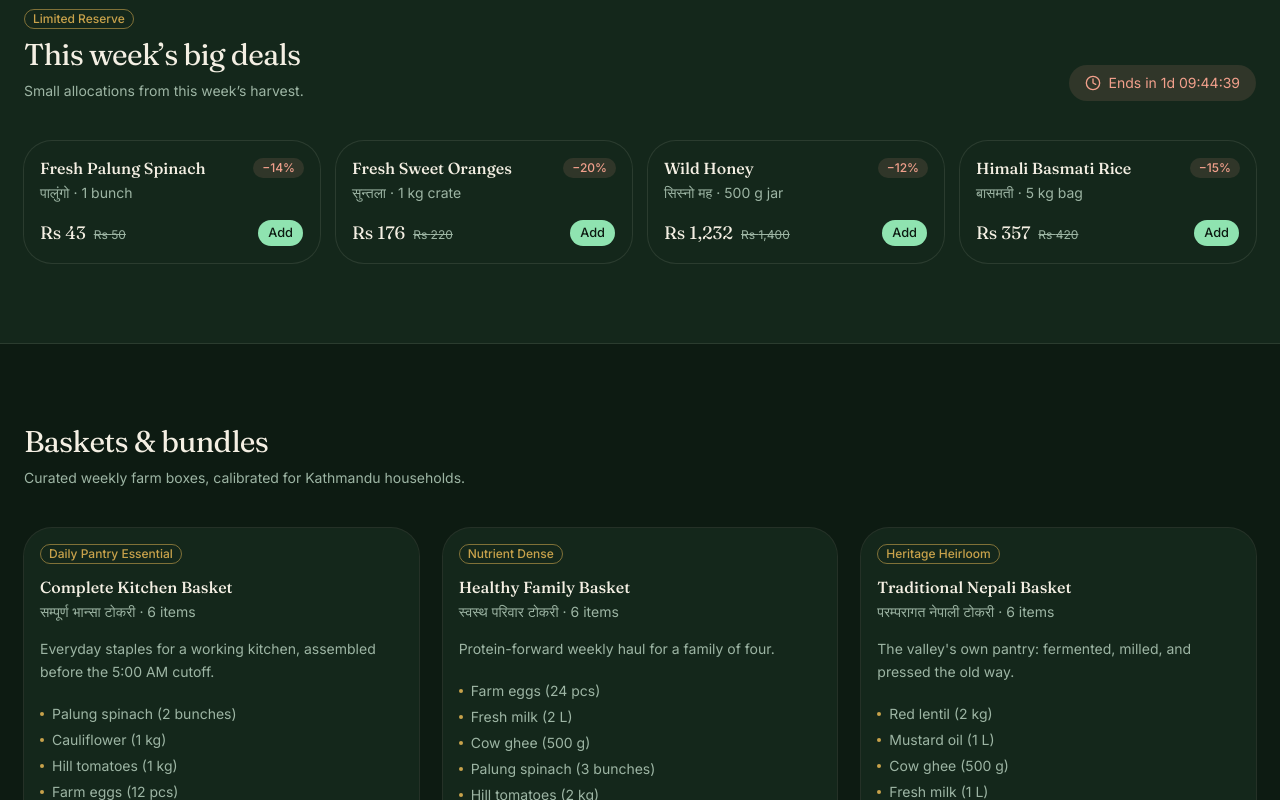
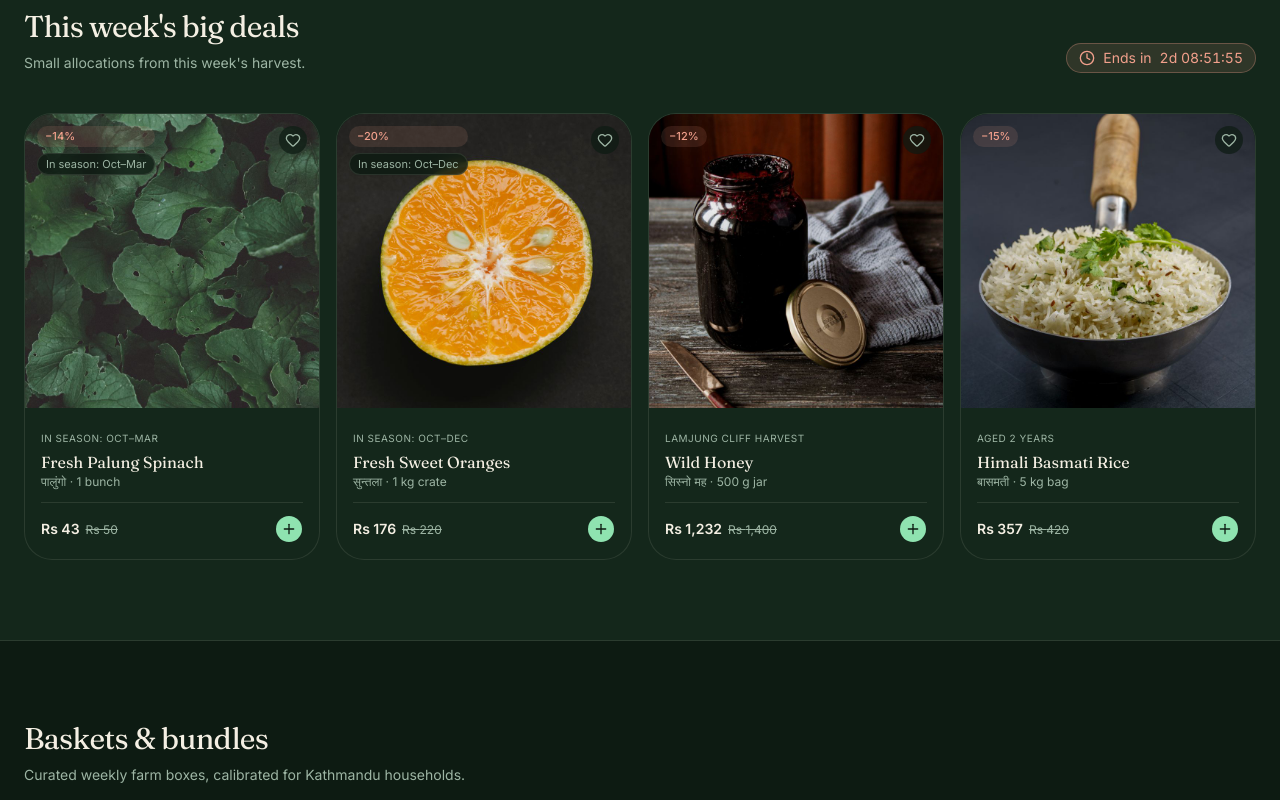
Before and after one commit to Raktapyas/local-organic-mart, a Next.js app: page / in a window 1280 px wide. Shown: the part 1620-2420 px from the top of the page. Built offline with nearby package versions, Linux system fonts and the light colour scheme.

Commit message:
feat: extract shared product, section, and countdown components

```diff
--- a/src/app/page.tsx
+++ b/src/app/page.tsx
@@ -3,7 +3,6 @@ import Link from "next/link";
 import {
   ArrowRight,
   Camera,
-  Clock,
   MapPin,
   Search,
   ShieldCheck,
@@ -26,13 +25,15 @@ import {
 } from "lucide-react";
 import type { LucideIcon } from "lucide-react";
 
+import { CountdownChip } from "@/components/countdown-chip";
+import { ProductCard } from "@/components/product-card";
+import { SectionHeader } from "@/components/section-header";
 import { SiteFooter } from "@/components/site-footer";
 import { SiteHeader } from "@/components/site-header";
 import { Badge } from "@/components/ui/badge";
 import { Button } from "@/components/ui/button";
 import {
   Card,
-  CardAction,
   CardContent,
   CardDescription,
   CardHeader,
@@ -42,13 +43,13 @@ import {
   baskets,
   categories,
   dishes,
-  discountPercent,
   farmers,
   heroImage,
   farmerBandImage,
   offerProduct,
   offers,
   restaurantBandImage,
+  dealsCloseAt,
   type CategoryIconName,
   type Product,
 } from "@/lib/data";
@@ -135,12 +136,10 @@ export default function Home() {
 
         {/* Category rail */}
         <section className="mx-auto w-full max-w-7xl px-6 py-20">
-          <div className="flex flex-col gap-2">
-            <h2 className="text-3xl tracking-tight">Foraged &amp; Cultivated</h2>
-            <p className="text-sm text-muted-foreground">
-              Ten departments, filled from the morning harvest.
-            </p>
-          </div>
+          <SectionHeader
+            title="Foraged & Cultivated"
+            subline="Ten departments, filled from the morning harvest."
+          />
 
           <ul className="mt-10 grid grid-cols-2 gap-4 sm:grid-cols-3 lg:grid-cols-5">
             {categories.map((category) => {
@@ -182,69 +181,29 @@ export default function Home() {
         <section className="border-y border-foreground/10 bg-card">
           <div className="mx-auto w-full max-w-7xl px-6 py-20">
             <div className="flex flex-wrap items-end justify-between gap-6">
-              <div className="flex flex-col gap-2">
-                <Badge variant="outline" className="w-fit border-gold/60 text-gold">
-                  Limited Reserve
-                </Badge>
-                <h2 className="text-3xl tracking-tight">This week&rsquo;s big deals</h2>
-                <p className="text-sm text-muted-foreground">
-                  Small allocations from this week&rsquo;s harvest.
-                </p>
-              </div>
-              <span className="inline-flex items-center gap-2 rounded-full bg-coral/12 px-4 py-2 text-sm text-coral">
-                <Clock className="size-4" aria-hidden />
-                Ends in 1d 09:44:39
-              </span>
+              <SectionHeader
+                title="This week's big deals"
+                subline="Small allocations from this week's harvest."
+              />
+              <CountdownChip closesAt={dealsCloseAt} />
             </div>
 
             <ul className="mt-10 grid gap-4 sm:grid-cols-2 lg:grid-cols-4">
-              {dealProducts.map((product) => {
-                const off = discountPercent(product);
-                return (
-                  <li key={product.id}>
-                    <Card className="h-full">
-                      <CardHeader>
-                        <CardTitle>{product.name}</CardTitle>
-                        <CardDescription>
-                          {product.nepaliName} &middot; {product.unit}
-                        </CardDescription>
-                        <CardAction>
-                          {off !== null && (
-                            <Badge className="bg-coral/12 text-coral">
-                              &minus;{off}%
-                            </Badge>
-                          )}
-                        </CardAction>
-                      </CardHeader>
-                      <CardContent className="mt-auto flex items-center justify-between gap-3">
-                        <span className="flex items-baseline gap-2">
-                          <span className="font-heading text-lg">Rs {npr.format(product.price)}</span>
-                          {product.oldPrice && (
-                            <span className="text-xs text-muted-foreground line-through">
-                              Rs {npr.format(product.oldPrice)}
-                            </span>
-                          )}
-                        </span>
-                        <Button size="sm" className="rounded-full">
-                          Add
-                        </Button>
-                      </CardContent>
-                    </Card>
-                  </li>
-                );
-              })}
+              {dealProducts.map((product) => (
+                <li key={product.id}>
+                  <ProductCard product={product} />
+                </li>
+              ))}
             </ul>
           </div>
         </section>
 
         {/* Baskets */}
         <section className="mx-auto w-full max-w-7xl px-6 py-20">
-          <div className="flex flex-col gap-2">
-            <h2 className="text-3xl tracking-tight">Baskets &amp; bundles</h2>
-            <p className="text-sm text-muted-foreground">
-              Curated weekly farm boxes, calibrated for Kathmandu households.
-            </p>
-          </div>
+          <SectionHeader
+            title="Baskets & bundles"
+            subline="Curated weekly farm boxes, calibrated for Kathmandu households."
+          />
 
           <ul className="mt-10 grid gap-6 md:grid-cols-3">
             {baskets.slice(0, 3).map((basket) => (
--- /dev/null
+++ b/src/components/countdown-chip.tsx
@@ -0,0 +1,58 @@
+"use client";
+
+import { useEffect, useState } from "react";
+import { Clock } from "lucide-react";
+
+import { cn } from "@/lib/utils";
+
+function formatRemaining(ms: number) {
+  const clamped = Math.max(0, ms);
+  const days = Math.floor(clamped / 86_400_000);
+  const hours = Math.floor((clamped % 86_400_000) / 3_600_000);
+  const minutes = Math.floor((clamped % 3_600_000) / 60_000);
+  const seconds = Math.floor((clamped % 60_000) / 1000);
+  const pad = (n: number) => String(n).padStart(2, "0");
+  return `${days}d ${pad(hours)}:${pad(minutes)}:${pad(seconds)}`;
+}
+
+/**
+ * Coral countdown chip. Ticks live on the client and falls back to the
+ * server-rendered `label` so the markup is never empty during SSR.
+ */
+export function CountdownChip({
+  /** Absolute close time, ISO 8601. */
+  closesAt,
+  label = "Ends in",
+  className,
+}: {
+  closesAt: string;
+  label?: string;
+  className?: string;
+}) {
+  const target = new Date(closesAt).getTime();
+  // Time is read inside the effect, never during render: reading the clock
+  // while prerendering blocks the static build.
+  const [remaining, setRemaining] = useState<number | null>(null);
+
+  useEffect(() => {
+    const tick = () => setRemaining(target - Date.now());
+    tick();
+    const id = setInterval(tick, 1000);
+    return () => clearInterval(id);
+  }, [target]);
+
+  return (
+    <span
+      className={cn(
+        "inline-flex items-center gap-2 rounded-full border border-coral/30 bg-coral/12 px-3 py-1 text-sm text-coral",
+        className,
+      )}
+    >
+      <Clock className="size-4" aria-hidden />
+      <span>{label}</span>
+      {remaining !== null && (
+        <span className="tabular-nums">{formatRemaining(remaining)}</span>
+      )}
+    </span>
+  );
+}
--- /dev/null
+++ b/src/components/product-card.tsx
@@ -0,0 +1,106 @@
+import Image from "next/image";
+import { Heart, Plus } from "lucide-react";
+
+import { Button } from "@/components/ui/button";
+import { discountPercent, type Product } from "@/lib/data";
+
+const npr = new Intl.NumberFormat("en-NP");
+
+export function ProductCard({ product }: { product: Product }) {
+  const off = discountPercent(product);
+  const sold = product.outOfStock;
+
+  return (
+    <article
+      className={
+        sold
+          ? "group flex flex-col overflow-hidden rounded-xl border border-border bg-card/60 opacity-60"
+          : "group flex flex-col overflow-hidden rounded-xl border border-border bg-card transition-colors hover:border-mint/35"
+      }
+    >
+      <div className="relative aspect-square w-full overflow-hidden bg-muted">
+        <Image
+          src={product.image}
+          alt={product.name}
+          fill
+          sizes="(min-width: 1280px) 22vw, (min-width: 768px) 30vw, (min-width: 640px) 45vw, 92vw"
+          className={
+            sold
+              ? "object-cover grayscale"
+              : "object-cover transition-transform duration-500 group-hover:scale-105"
+          }
+        />
+
+        {sold ? (
+          <div className="absolute inset-0 flex items-center justify-center bg-background/60 p-3">
+            <span className="rounded-full border border-destructive/30 bg-background/90 px-3 py-1.5 text-[11px] font-semibold tracking-wider text-destructive uppercase">
+              {product.soldOutNote ?? "Sold out"}
+            </span>
+          </div>
+        ) : (
+          <button
+            type="button"
+            aria-label={`Save ${product.name}`}
+            className="absolute top-3 right-3 inline-flex size-7 items-center justify-center rounded-full bg-background/70 text-muted-foreground backdrop-blur-sm transition-colors hover:text-coral"
+          >
+            <Heart className="size-4" aria-hidden />
+          </button>
+        )}
+
+        <div className="absolute top-3 left-3 flex flex-col gap-1.5">
+          {off !== null && (
+            <span className="rounded-full bg-coral/12 px-2 py-0.5 text-[11px] font-medium text-coral">
+              &minus;{off}%
+            </span>
+          )}
+          {product.season && (
+            <span className="rounded-full border border-border bg-background/80 px-2 py-0.5 text-[11px] text-muted-foreground backdrop-blur-sm">
+              In season: {product.season}
+            </span>
+          )}
+        </div>
+      </div>
+
+      <div className="flex flex-1 flex-col justify-between gap-3 p-4">
+        <div>
+          <span className="text-[10px] tracking-wider text-sage uppercase">
+            {product.badge}
+          </span>
+          <h3 className="mt-0.5 font-heading text-base font-normal transition-colors group-hover:text-mint">
+            {product.name}
+          </h3>
+          <p className="text-xs text-muted-foreground">
+            {product.nepaliName} &middot; {product.unit}
+          </p>
+        </div>
+
+        <div className="flex items-center justify-between border-t border-border pt-3">
+          <span className="flex items-baseline gap-1.5">
+            <span className="text-sm font-semibold">
+              Rs {npr.format(product.price)}
+            </span>
+            {product.oldPrice && (
+              <span className="text-xs text-muted-foreground line-through">
+                Rs {npr.format(product.oldPrice)}
+              </span>
+            )}
+          </span>
+
+          {sold ? (
+            <Button size="sm" variant="outline" className="rounded-full">
+              Notify me
+            </Button>
+          ) : (
+            <Button
+              size="icon-sm"
+              className="rounded-full"
+              aria-label={`Add ${product.name} to basket`}
+            >
+              <Plus className="size-4" aria-hidden />
+            </Button>
+          )}
+        </div>
+      </div>
+    </article>
+  );
+}
--- /dev/null
+++ b/src/components/section-header.tsx
@@ -0,0 +1,25 @@
+import type { ReactNode } from "react";
+
+export function SectionHeader({
+  title,
+  subline,
+  /** Optional chip or control rendered at the right edge. */
+  aside,
+  /** Heading level. Use "h1" when the header is the page title. */
+  as: Heading = "h2",
+}: {
+  title: string;
+  subline?: string;
+  aside?: ReactNode;
+  as?: "h1" | "h2";
+}) {
+  return (
+    <div className="flex flex-wrap items-end justify-between gap-4">
+      <div className="flex flex-col gap-2">
+        <Heading className="text-3xl tracking-tight">{title}</Heading>
+        {subline && <p className="text-sm text-sage">{subline}</p>}
+      </div>
+      {aside}
+    </div>
+  );
+}
```
